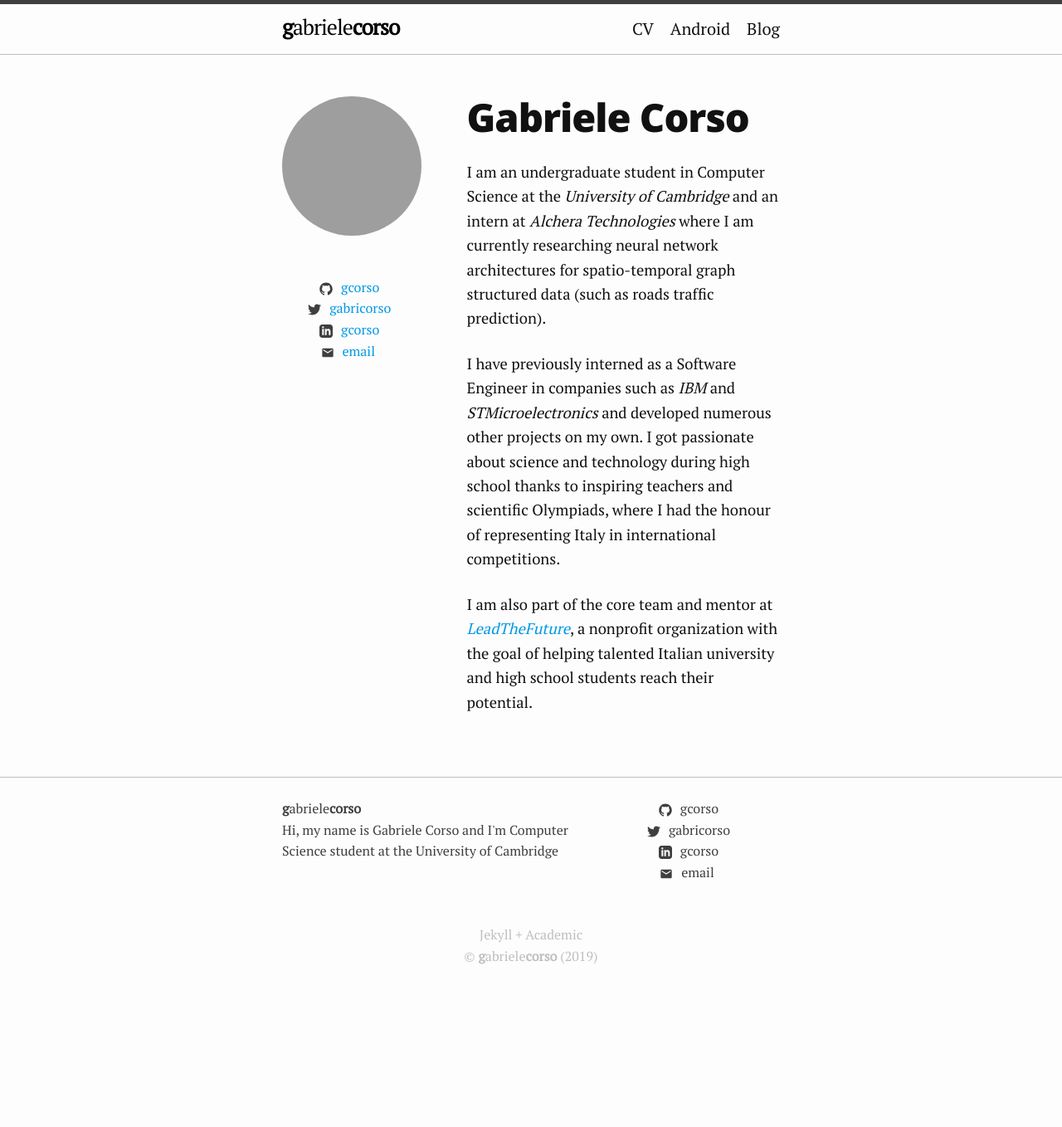
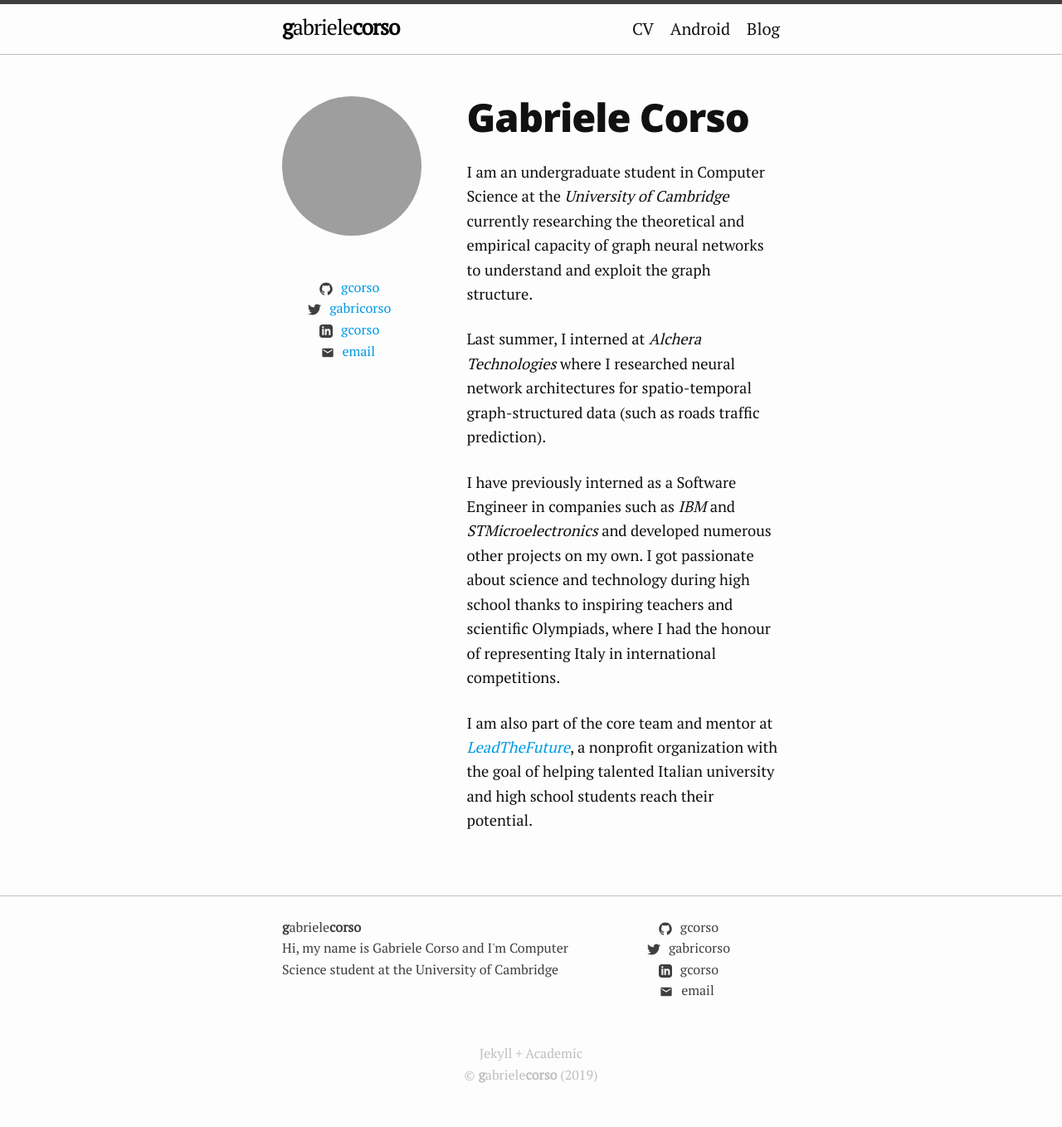
Before and after one commit to gcorso/me, a Jekyll site: the page built from index.md, in a window 1280 px wide. Shown: the whole page at 83% size. Built offline with Jekyll 4.4.1, drawn with Linux system fonts in a browser that asks for light colours; before the commit the page ends 1216 px from its top, so only the background shows below that; grey boxes are pictures that could not be loaded.

Commit message:
Bio updated

```diff
--- a/index.md
+++ b/index.md
@@ -6,7 +6,9 @@ summary: Hi, my name is Gabriele Corso and I'm Computer Science student at the U
 invisible: true
 ---
 
-I am an undergraduate student in Computer Science at the *University of Cambridge* and an intern at *Alchera Technologies* where I am currently researching neural network architectures for spatio-temporal graph structured data (such as roads traffic prediction).
+I am an undergraduate student in Computer Science at the *University of Cambridge* currently researching the theoretical and empirical capacity of graph neural networks to understand and exploit the graph structure.
+
+Last summer, I interned at *Alchera Technologies* where I researched neural network architectures for spatio-temporal graph-structured data (such as roads traffic prediction).
 
 I have previously interned as a Software Engineer in companies such as *IBM* and *STMicroelectronics* and developed numerous other projects on my own. I got passionate about science and technology during high school thanks to inspiring teachers and scientific Olympiads, where I had the honour of representing Italy in international competitions.
 
```
